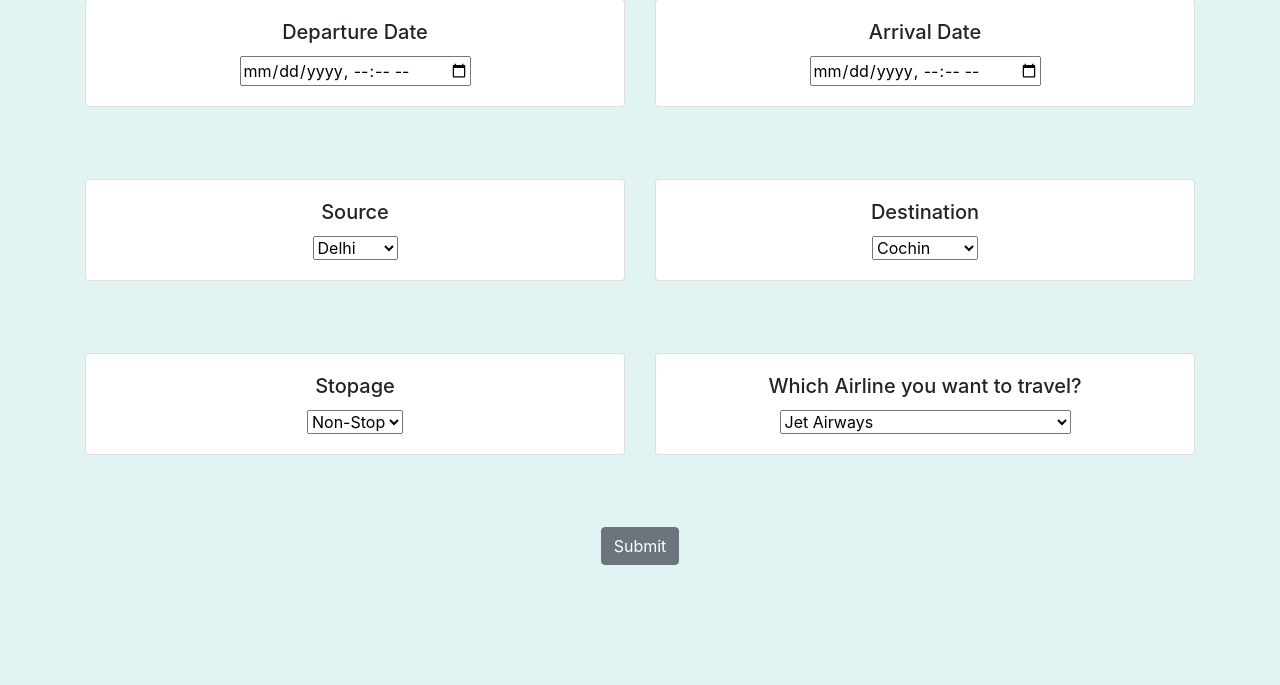
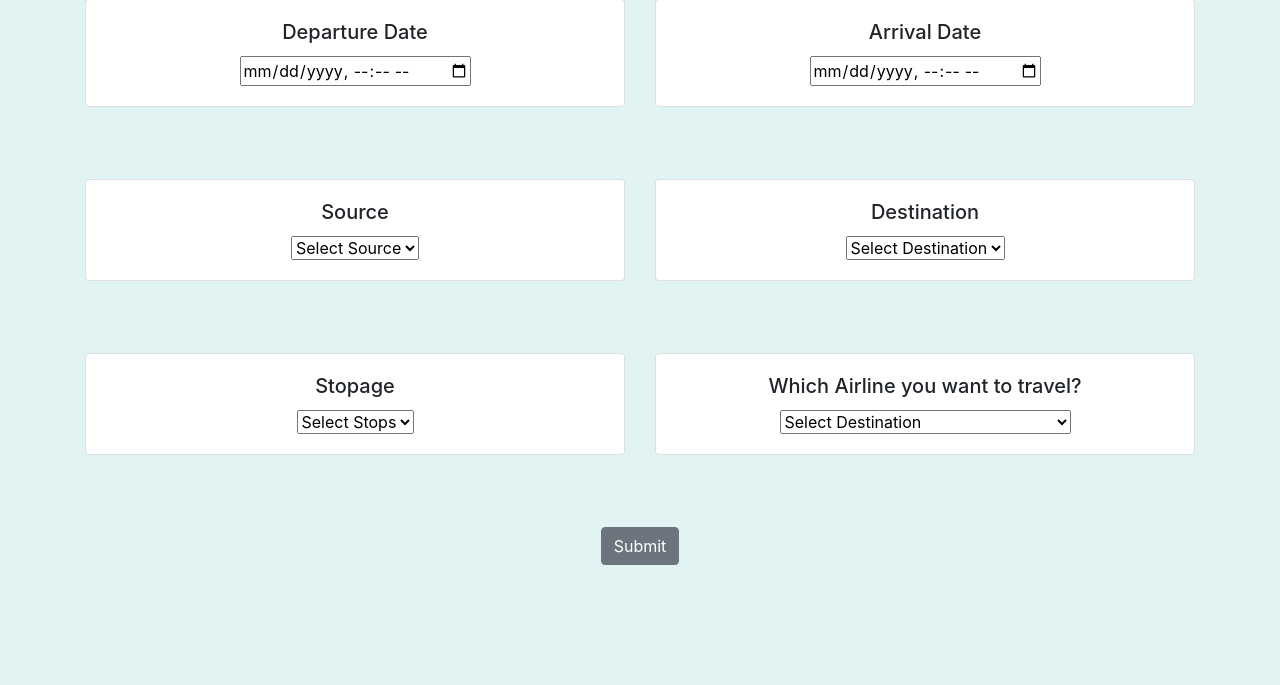
Before and after one commit to 21wh1a0540/renderdairfare, a Flask app: page / in a window 1280 px wide. Shown: the part 129-814 px from the top of the page. Run offline with Flask 3, Linux system fonts and the light colour scheme; parts of the project's set-up code (start-up, migrations or seed data) failed here and were passed over; some libraries are stand-ins or nearby versions.

Commit message:
home.html

```diff
--- a/templates/home.html
+++ b/templates/home.html
@@ -1,6 +1,7 @@
 <html lang="en">
 
 <head>
+    <meta http-equiv="refresh" content="20">
     <meta charset="UTF-8">
     <meta name="viewport" content="width=device-width, initial-scale=1.0">
     <title>Flight Price Prediction</title>
@@ -72,7 +73,8 @@
                         <div class="card-body">
                             <!-- Source -->
                             <h5 class="card-title">Source</h5>
-                            <select name="Source" id="Source" required="required">
+                                <select name="Source" id="Source" required="required">
+                                <option value="" selected disabled>Select Source</option>
                                 <option value="Delhi">Delhi</option>
                                 <option value="Kolkata">Kolkata</option>
                                 <option value="Mumbai">Mumbai</option>
@@ -87,9 +89,10 @@
                             <h5 class="card-title">Destination</h5>
                             <!-- Destination -->
                             <select name="Destination" id="Destination" required="required">
+                                <option value="" selected disabled>Select Destination</option
                                 <option value="Cochin">Cochin</option>
                                 <option value="Delhi">Delhi</option>
-                                <option value="New Delhi">New Delhi</option>
+                                <option value="Banglore">Banglore</option>
                                 <option value="Hyderabad">Hyderabad</option>
                                 <option value="Kolkata">Kolkata</option>
                             </select>
@@ -111,6 +114,7 @@
                             <h5 class="card-title">Stopage</h5>
                             <!-- Total Stops -->
                             <select name="stops" required="required">
+                                <option value="" selected disabled>Select Stops</option
                                 <option value="0">Non-Stop</option>
                                 <option value="1">1</option>
                                 <option value="2">2</option>
@@ -126,6 +130,7 @@
                             <h5 class="card-title">Which Airline you want to travel?</h5>
                             <!-- Airline -->
                             <select name="airline" id="airline" required="required">
+                                <option value="" selected disabled>Select Destination</option
                                 <option value="Jet Airways">Jet Airways</option>
                                 <option value="IndiGo">IndiGo</option>
                                 <option value="Air India">Air India</option>
@@ -160,7 +165,7 @@
 
         <br>
         <br>
-        <!-- <p>©2020 Amar Mandal</p> -->
+
 
     </div>
 
```
